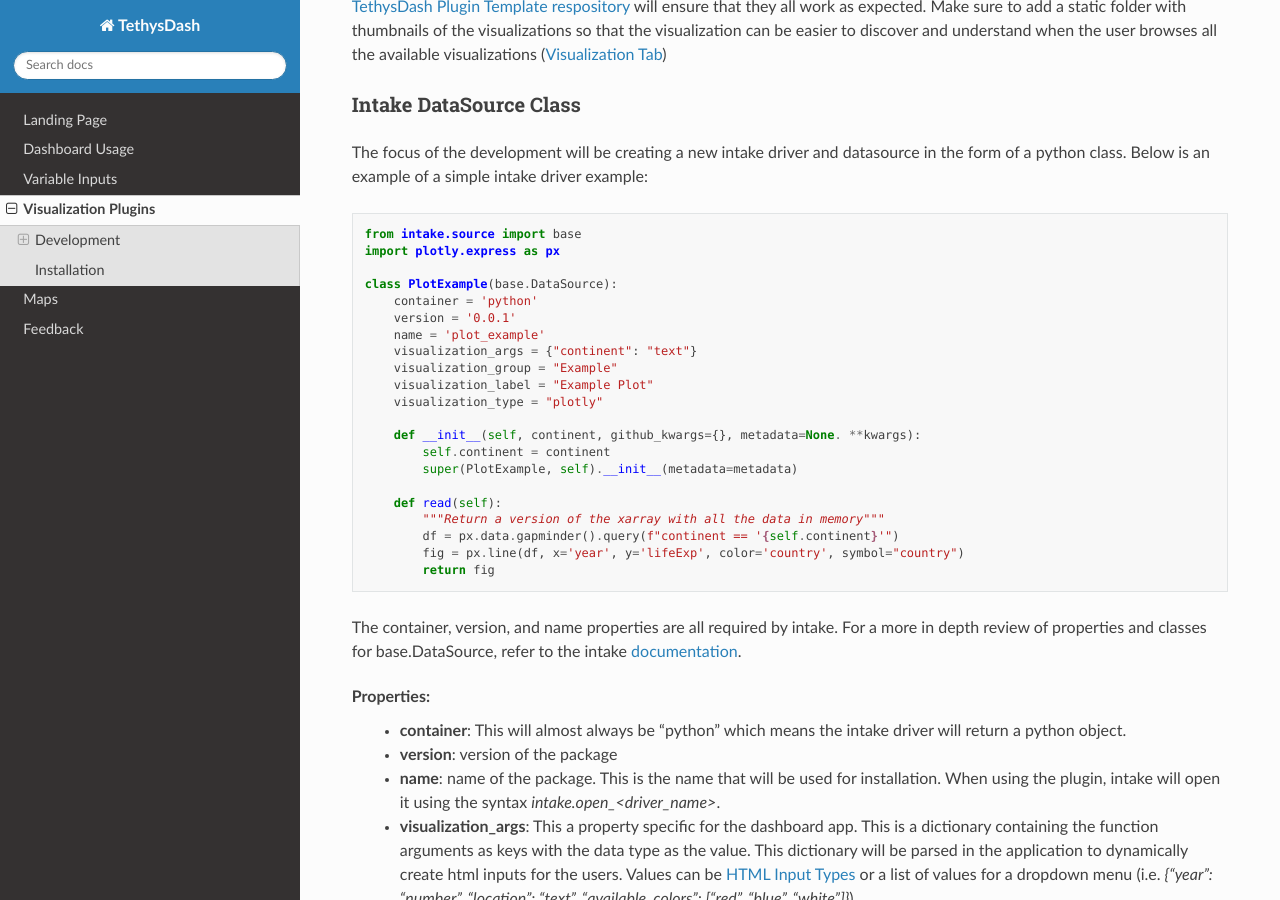
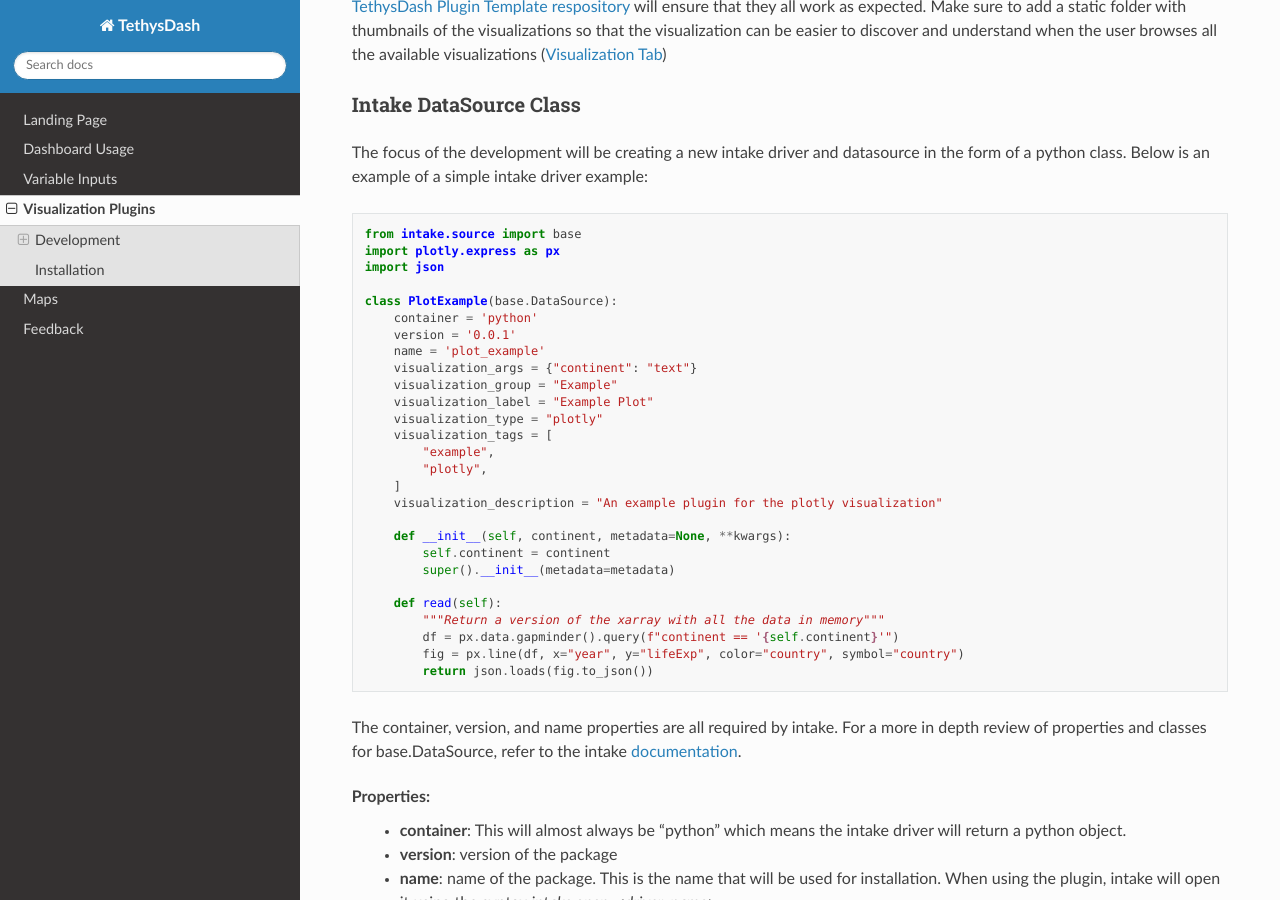
Before and after one commit to Aquaveo/TethysDashDocs, a Sphinx documentation site: the page built from docs/source/plugins.rst, in a window 1280 px wide and 900 px high, scrolled down 439 px. Built offline with Sphinx 7.4.7 and the Read the Docs theme 3.1.0, drawn with Linux system fonts in a browser that asks for light colours; some of the changed text lies outside the part shown.

Commit message:
updated plugin examples

```diff
--- a/docs/source/plugins.rst
+++ b/docs/source/plugins.rst
@@ -32,6 +32,7 @@ is an example of a simple intake driver example::
 
     from intake.source import base
     import plotly.express as px
+    import json
 
     class PlotExample(base.DataSource):
         container = 'python'
@@ -41,16 +42,21 @@ is an example of a simple intake driver example::
         visualization_group = "Example"
         visualization_label = "Example Plot"
         visualization_type = "plotly"
+        visualization_tags = [
+            "example",
+            "plotly",
+        ]
+        visualization_description = "An example plugin for the plotly visualization"
 
-        def __init__(self, continent, github_kwargs={}, metadata=None. **kwargs):
+        def __init__(self, continent, metadata=None, **kwargs):
             self.continent = continent
-            super(PlotExample, self).__init__(metadata=metadata)
+            super().__init__(metadata=metadata)
 
         def read(self):
             """Return a version of the xarray with all the data in memory"""
             df = px.data.gapminder().query(f"continent == '{self.continent}'")
-            fig = px.line(df, x='year', y='lifeExp', color='country', symbol="country")
-            return fig
+            fig = px.line(df, x="year", y="lifeExp", color="country", symbol="country")
+            return json.loads(fig.to_json())
 
 The container, version, and name properties are all required by intake. For a more in depth review of properties and
 classes for base.DataSource, refer to the intake
@@ -110,7 +116,7 @@ Displays a `Plotly <https://plotly.com/python/>`_ chart with the provided data,
         visualization_description = "An example plugin for the plotly visualization"
 
         def __init__(self, metadata=None):
-            super(PlotlyExample, self).__init__(metadata=metadata)
+            super().__init__(metadata=metadata)
 
         def read(self):
             """
@@ -191,7 +197,7 @@ Displays a table from the provided data.
         visualization_description = "An example plugin for the table visualization"
 
         def __init__(self, metadata=None):
-            super(TableExample, self).__init__(metadata=metadata)
+            super().__init__(metadata=metadata)
 
         def read(self):
             """
@@ -261,7 +267,7 @@ Displays an image based on the returned URL string.
         visualization_description = "An example plugin for the image visualization"
 
         def __init__(self, metadata=None):
-            super(ImageExample, self).__init__(metadata=metadata)
+            super().__init__(metadata=metadata)
 
         def read(self):
             """
@@ -312,7 +318,7 @@ value, label, and icon.
         visualization_description = "An example plugin for the card visualization"
 
         def __init__(self, metadata=None):
-            super(CardExample, self).__init__(metadata=metadata)
+            super().__init__(metadata=metadata)
 
         def read(self):
             """
@@ -381,7 +387,7 @@ Displays custom text
         visualization_description = "An example plugin for the text visualization"
 
         def __init__(self, metadata=None):
-            super(TextExample, self).__init__(metadata=metadata)
+            super().__init__(metadata=metadata)
 
         def read(self):
             """
@@ -428,7 +434,7 @@ Displays a variable input
         visualization_description = "An example plugin for the variable input visualization"
 
         def __init__(self, metadata=None):
-            super(VariableInputExample, self).__init__(metadata=metadata)
+            super().__init__(metadata=metadata)
 
         def read(self):
             """
@@ -491,7 +497,7 @@ configurations for configs and layers.
         visualization_description = "An example plugin for the map visualization"
 
         def __init__(self, metadata=None, **kwargs):
-            super(Plots, self).__init__(metadata=metadata)
+            super().__init__(metadata=metadata)
 
         def read(self):
 
@@ -693,7 +699,7 @@ Displays a custom visualization from a custom react component.
             visualization_type = "custom"
 
             def __init__(self, metadata=None):
-                super(CustomExample, self).__init__(metadata=metadata)
+                super().__init__(metadata=metadata)
 
             def read(self):
                 """
```
